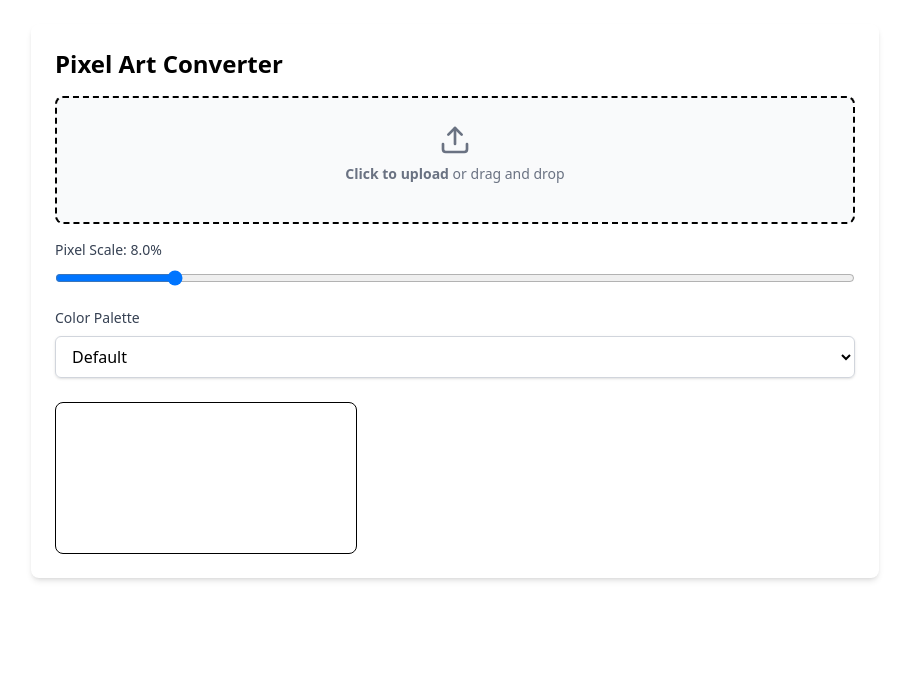
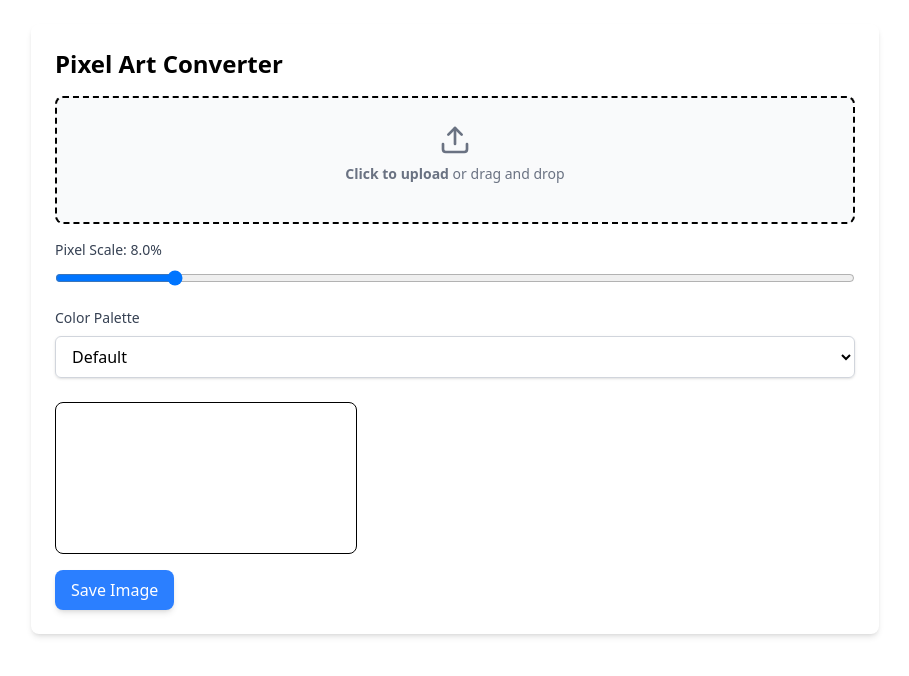
Before and after one commit to DhruvSinha2003/pixelize, a React (Vite) app: page / in a window 1280 px wide. Shown: the top 676 px of the page, without its empty margins (185-1094 px from the left). Built offline with nearby package versions, Linux system fonts and the light colour scheme.

Commit message:
working!!

```diff
--- a/src/App.jsx
+++ b/src/App.jsx
@@ -141,7 +141,8 @@ const PixelArtConverter = () => {
         palette: colorPalettes[selectedPalette],
       });
     }
-  }, []);
+    processImage(image);
+  }, [selectedPalette, scale, image]);
 
   const handleImageUpload = (e) => {
     const file = e.target.files[0];
@@ -179,6 +180,15 @@ const PixelArtConverter = () => {
     setSelectedPalette(e.target.value);
     if (image) {
       processImage(image);
+    }
+  };
+
+  const handleSaveImage = () => {
+    if (canvasRef.current) {
+      const link = document.createElement("a");
+      link.href = canvasRef.current.toDataURL("image/png");
+      link.download = "pixelated-image.png";
+      link.click();
     }
   };
 
@@ -240,6 +250,14 @@ const PixelArtConverter = () => {
         <div className="mt-6">
           <canvas ref={canvasRef} className="max-w-full border rounded-lg" />
         </div>
+        <div className="mt-4">
+          <button
+            onClick={handleSaveImage}
+            className="px-4 py-2 bg-blue-500 text-white rounded-lg shadow-md hover:bg-blue-600"
+          >
+            Save Image
+          </button>
+        </div>
       </div>
     </div>
   );
```
